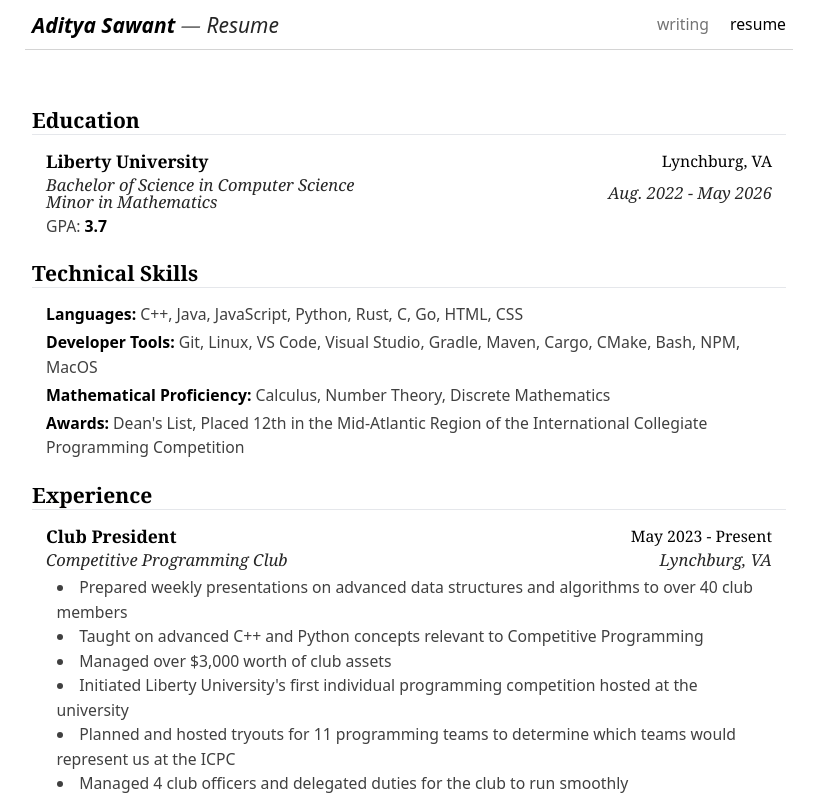
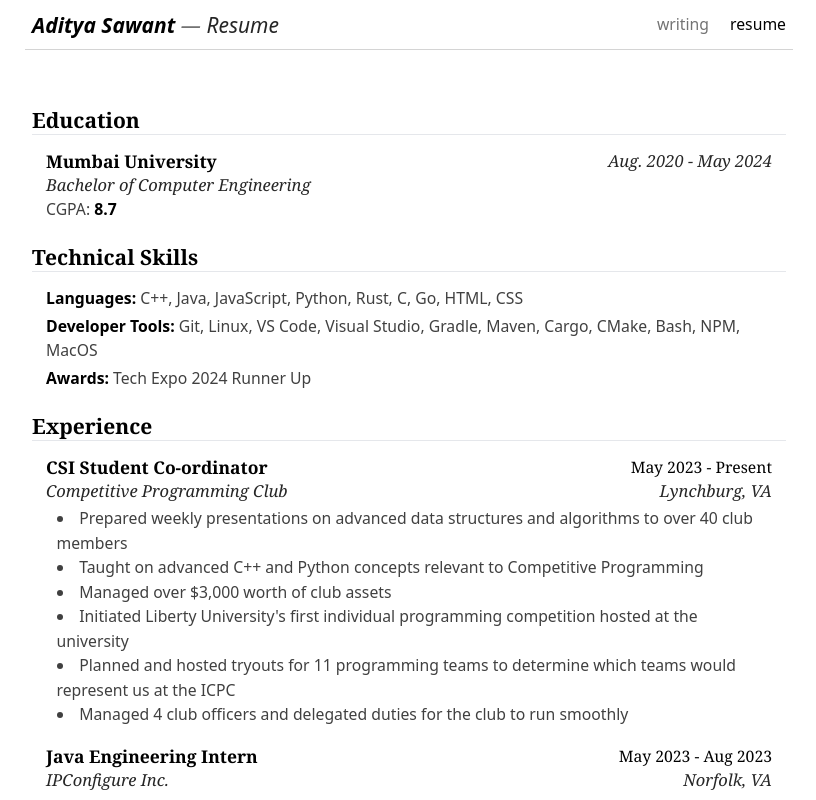
Before and after one commit to snehilshah/cv.srshah, a SvelteKit app: page /resume in a window 1280 px wide. Shown: the top 800 px of the page, without its empty margins (231-1047 px from the left). Built offline with nearby package versions, Linux system fonts and the light colour scheme; a web font is replaced by a local one.

Commit message:
update resume

```diff
--- a/src/routes/resume/+page.svelte
+++ b/src/routes/resume/+page.svelte
@@ -24,17 +24,15 @@
 		<h2>Education</h2>
 		<div class="resume-content space-y-1">
 			<div class="spread">
-				<h3 class="resume-heading">Liberty University</h3>
-				<p>Lynchburg, VA</p>
+				<h3 class="resume-heading">Mumbai University</h3>
+				<i class="text-end">Aug. 2020 - May 2024</i>
 			</div>
 			<div class="spread">
 				<i class="leading-tight">
-					Bachelor of Science in Computer Science<br />
-					Minor in Mathematics
+					Bachelor of Computer Engineering<br />
 				</i>
-				<i class="text-end">Aug. 2022 - May 2026</i>
 			</div>
-			<p>GPA: <b>3.7</b></p>
+			<p>CGPA: <b>8.7</b></p>
 		</div>
 	</div>
 	<div class="resume-section">
@@ -48,11 +46,7 @@
 				NPM, MacOS
 			</p>
 			<p>
-				<b>Mathematical Proficiency: </b> Calculus, Number Theory, Discrete Mathematics
-			</p>
-			<p>
-				<b>Awards: </b> Dean's List, Placed 12th in the Mid-Atlantic Region of the International Collegiate
-				Programming Competition
+				<b>Awards: </b> Tech Expo 2024 Runner Up
 			</p>
 		</div>
 	</div>
@@ -61,7 +55,7 @@
 		<div class="resume-content space-y-5">
 			<div class="space-y-1">
 				<div class="spread">
-					<h3 class="resume-heading">Club President</h3>
+					<h3 class="resume-heading">CSI Student Co-ordinator</h3>
 					<p class="text-end">May 2023 - Present</p>
 				</div>
 				<div class="spread">
```
